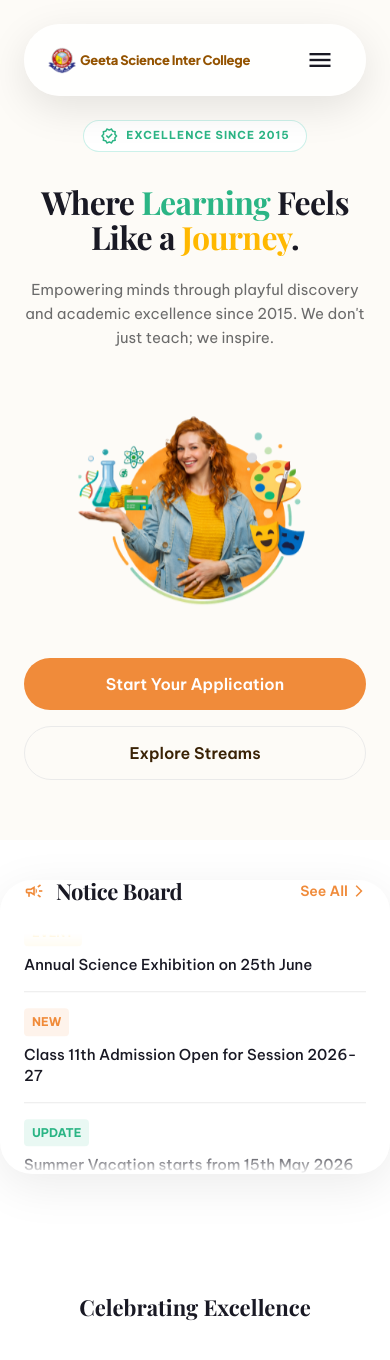
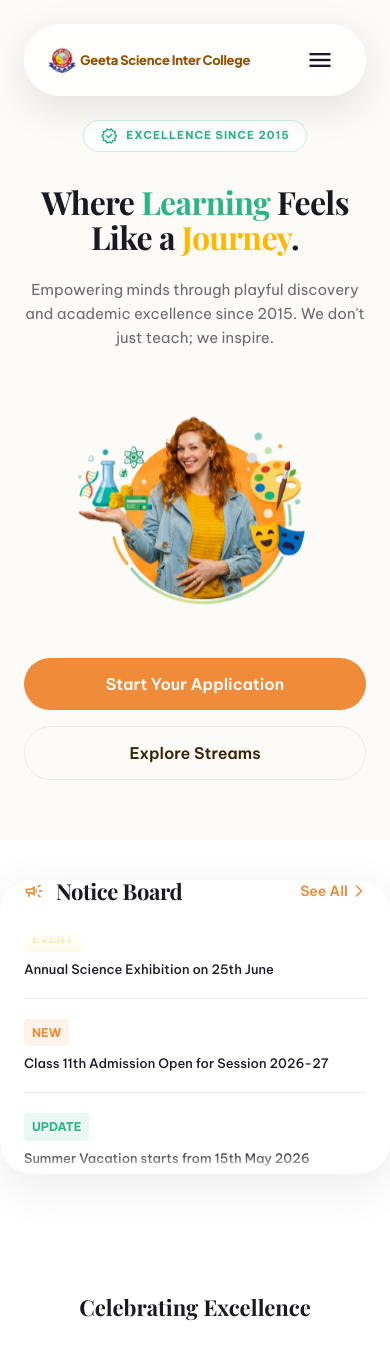
Before and after one commit to Subhampas1/geetascienceintercollege, a React (Vite) app: page / in a window 390 px wide. Shown: the top 1360 px of the page. Built offline with nearby package versions, Linux system fonts and the light colour scheme; a web font is replaced by a local one.

Commit message:
Decrease notice font size and increase padding on mobile Notice Board

```diff
--- a/src/pages/Home.css
+++ b/src/pages/Home.css
@@ -220,7 +220,7 @@ section {
     align-items: center;
     background: white;
     border-radius: var(--radius-xl);
-    padding: 24px;
+    padding: 32px 24px;
     box-shadow: 0 12px 48px rgba(0,0,0,0.08);
     border: none;
   }
@@ -326,7 +326,7 @@ section {
     overflow: visible;
     width: 100%;
     flex-shrink: 0;
-    padding: 8px 0;
+    padding: 12px 0;
     background: transparent;
     border: none;
     border-radius: 0;
@@ -338,7 +338,7 @@ section {
   }
 
   .notice-item p {
-    font-size: 15px;
+    font-size: 13px;
     line-height: 1.4;
     white-space: normal;
   }
@@ -357,7 +357,7 @@ section {
   }
 
   .notice-item p {
-    font-size: 15px;
+    font-size: 13px;
     line-height: 1.4;
     color: var(--color-navy);
   }
```
